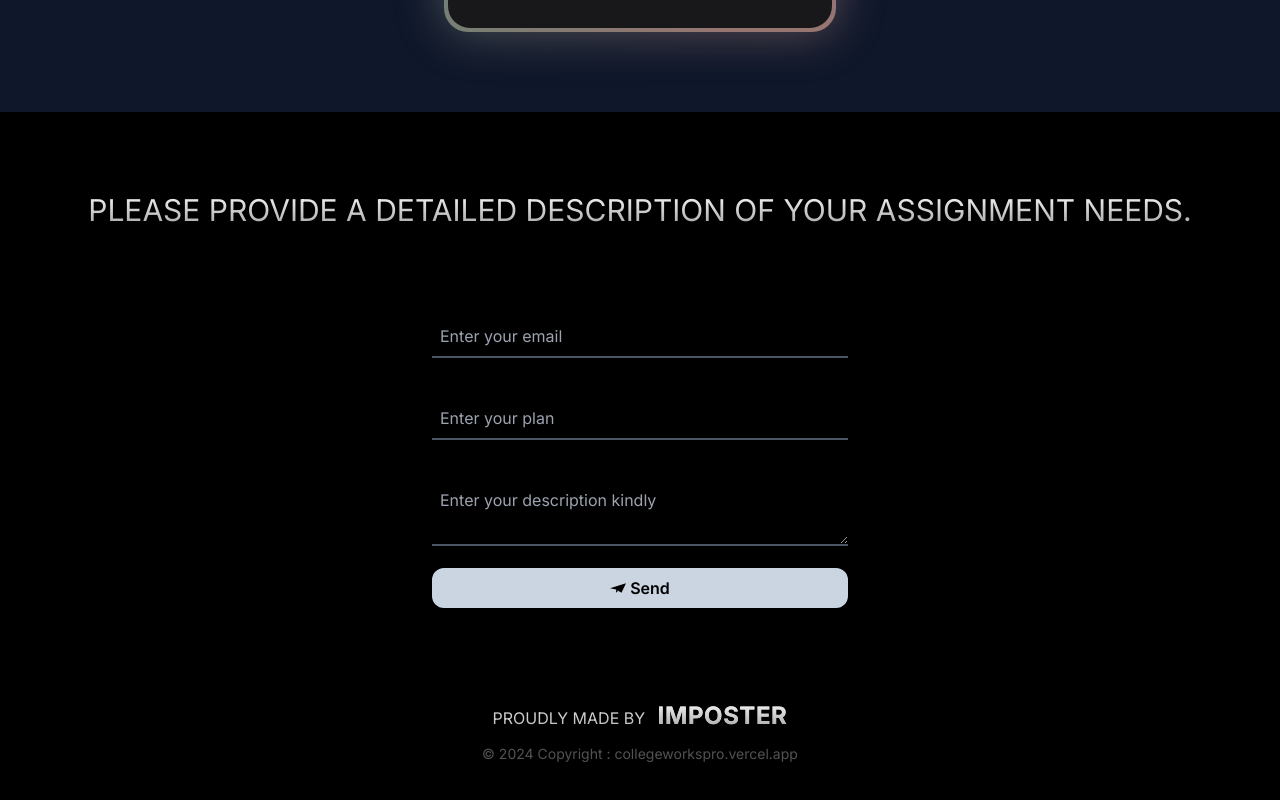
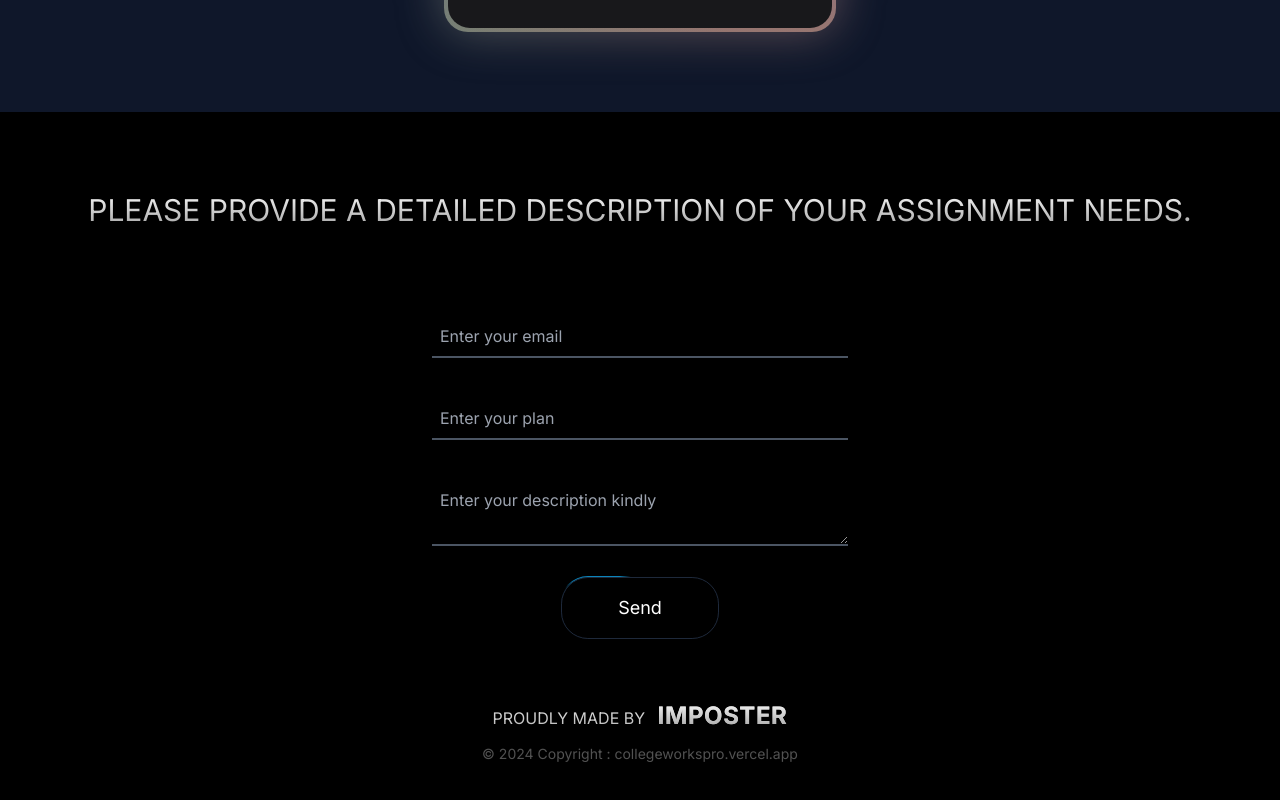
Before and after one commit to sauravpandey538/collegeworkspro, a Next.js app: page / in a window 1280 px wide. Shown: the part 1745-2545 px from the top of the page. Built offline with nearby package versions, Linux system fonts and the light colour scheme.

Commit message:
button fixed

```diff
--- a/src/components/ui/footer.tsx
+++ b/src/components/ui/footer.tsx
@@ -124,11 +124,21 @@ const Footer: React.FC = () => {
           ></textarea>
           {error.description && <p className='text-red-500 text-sm'>{error.description}</p>}
 
-          <MySimpleBtn text='Send' LeftIcon={SiMinutemailer} className='text-black w-full mt-15' type='submit' />
+          {/* <MySimpleBtn text='Send' LeftIcon={SiMinutemailer} className='text-black w-full mt-15' type='submit' /> */}
+          <div
+            className=' flex justify-center items-center w-full mt-6'
+          >
+
+            <Button
+              className="bg-black text-white border-slate-800 text-lg  w-full "
+
+            > Send</Button>
+          </div>
+
         </form>
       </div>
 
-      <div className='flex flex-col justify-evenly w-full pt-4 '>
+      <div className='flex flex-col justify-evenly w-full  '>
         <h1 className='bg-clip-text text-transparent bg-gradient-to-b from-neutral-50 to-neutral-400 text-md  text-center  py-3 '>
           PROUDLY MADE BY{' '}
           <span className='text-md md:text-2xl font-bold text-gray-200 tracking-wide bg-clip-text text-transparent bg-gradient-to-b from-neutral-50 to-neutral-400 text-center pl-2'>
```
